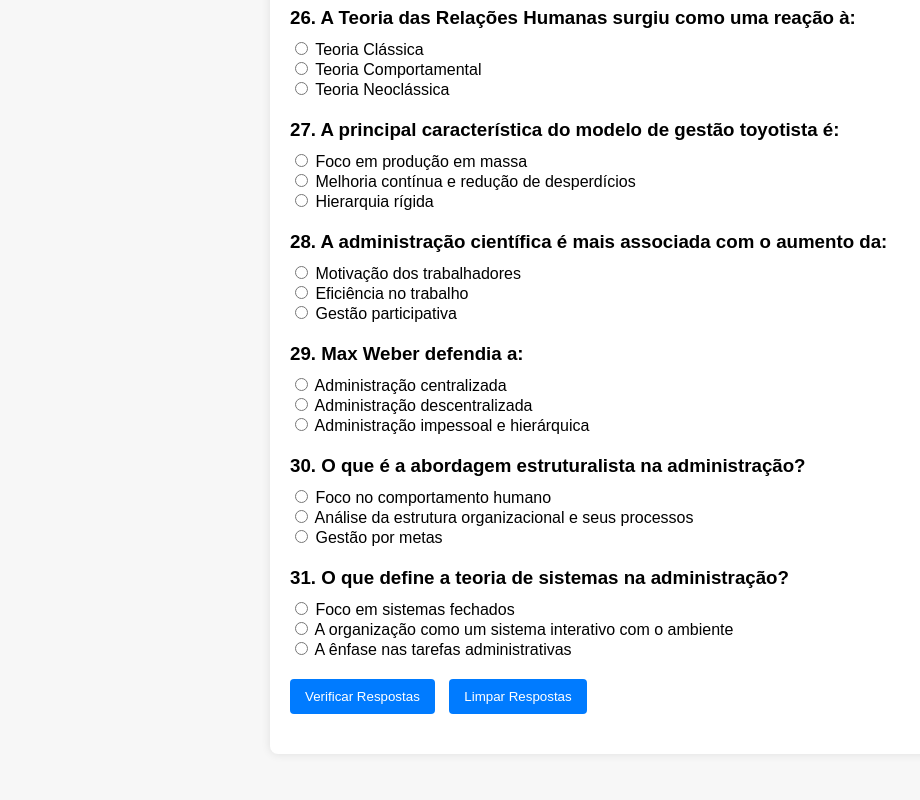
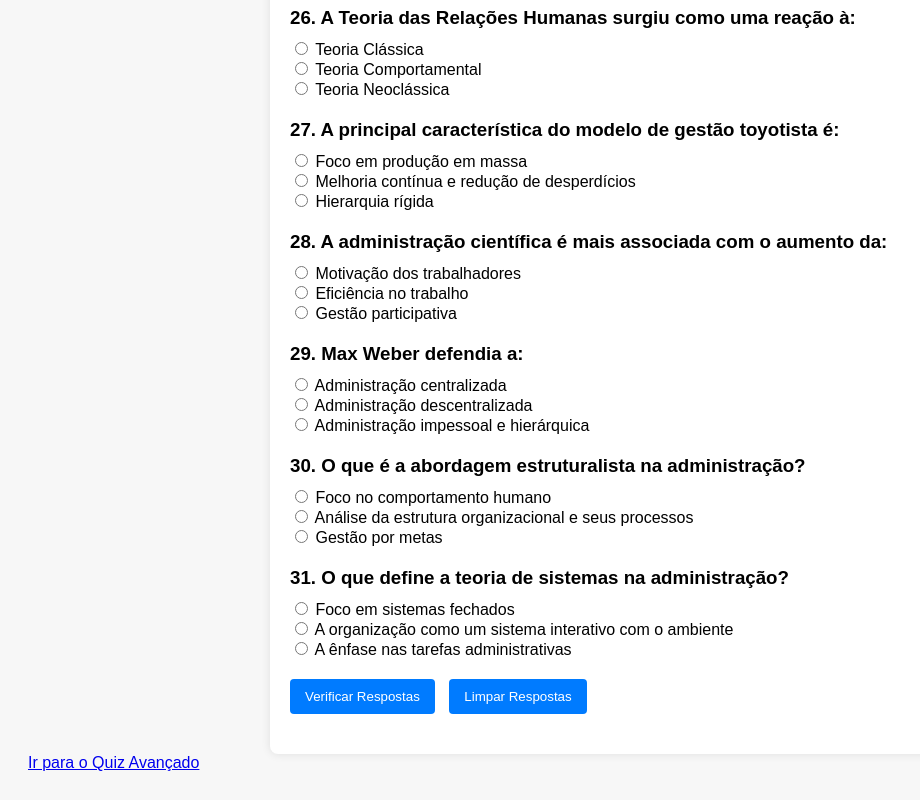
Before and after one commit to adilsonmelo95/simulador-TA-2, a plain HTML site: page index.html in a window 1280 px wide. Shown: the part 2871-3671 px from the top of the page, without its empty margins (0-920 px from the left). Drawn offline with Linux system fonts and the light colour scheme.

Commit message:
Update index.html

```diff
--- a/index.html
+++ b/index.html
@@ -154,3 +154,5 @@
   </script>
 </body>
 </html>
+
+<a href="quiz-avancado.html">Ir para o Quiz Avançado</a>
```
